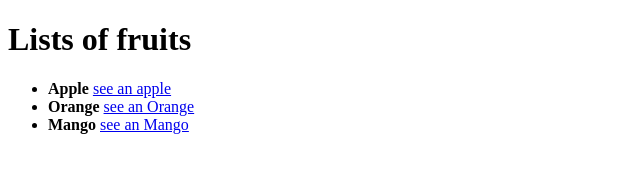
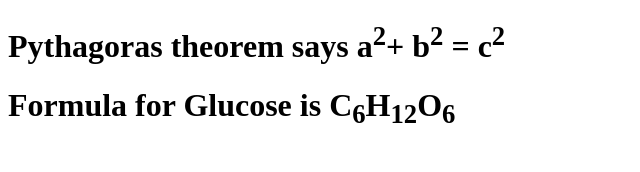
Before and after one commit to jus7coding/web-development, a plain HTML site: page HTML/test.html in a window 1280 px wide. Shown: the whole page, without its empty margins (0-640 px from the left). Drawn offline with Linux system fonts and the light colour scheme.

Commit message:
new changes

```diff
--- a/HTML/test.html
+++ b/HTML/test.html
@@ -6,11 +6,7 @@
     <title>test</title>
 </head>
 <body>
-    <h1> Lists of fruits</h1>
-    <ul>
-        <li><b>Apple</b> <a href="https://t4.ftcdn.net/jpg/02/52/93/81/360_F_252938192_JQQL8VoqyQVwVB98oRnZl83epseTVaHe.jpg"> see an apple</a></li>
-        <li><b>Orange</b> <a href="https://img.freepik.com/free-psd/orange-fruit-isolated-transparent-background_191095-14952.jpg"> see an Orange</a></li>
-        <li><b>Mango</b> <a href="https://i.pinimg.com/736x/10/42/de/1042deed77f4a7b9859b39a9c95d14a0.jpg"> see an Mango</a></li>
-    </ul>
+    <h1> Pythagoras theorem says a<sup>2</sup>+ b<sup>2</sup> = c<sup>2</sup></h1>
+    <h1> Formula for Glucose is C<sub>6</sub>H<sub>12</sub>O<sub>6</sub></h1>
 </body>
 </html>
```
